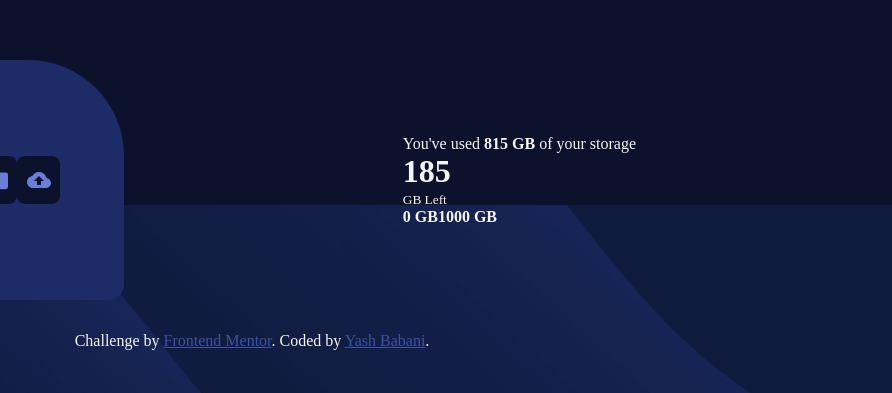
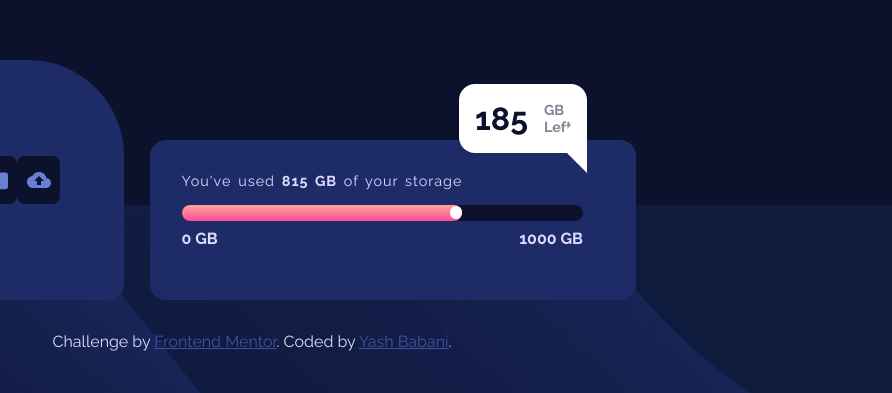
Before and after one commit to Yashbabani0/fylo-data-storage-component-master, a plain HTML site: page index.html in a window 1280 px wide. Shown: the part 195-588 px from the top of the page, 388-1280 px from the left. Drawn offline with Linux system fonts and the light colour scheme.

Commit message:
pc version complete

```diff
--- a/index.html
+++ b/index.html
@@ -56,11 +56,12 @@
         <div class="storage_left">
           <h1>185</h1>
           <small>GB Left</small>
+          <div class="tringle_box"></div>
         </div>
         <div class="status_bar">
           <div class="bar">
             <div class="bar_progress">
-              <div class="bar-progress_point"></div>
+              <div class="bar_progress_point"></div>
             </div>
           </div>
           <div class="bar_status_in_numbers"><b>0 GB</b><b>1000 GB</b></div>
--- a/style.css
+++ b/style.css
@@ -15,19 +15,22 @@ body {
   height: 100vh;
   width: 100%;
   background-color: var(--Very-Dark-Blue);
-  color: whitesmoke;
+  color: var(--Pale-Blue);
   z-index: 1;
   display: flex;
   flex-direction: column;
   align-items: center;
   justify-content: center;
+  font-family: "Raleway", sans-serif;
+  font-weight: 400;
 }
 main {
   display: flex;
   flex-direction: row;
-  align-items: center;
+  align-items: end;
   justify-content: space-between;
   width: 60vw;
+  height: 30vh;
   margin-bottom: 2em;
 }
 .part1 {
@@ -48,7 +51,9 @@ main {
   align-items: center;
   justify-content: space-between;
 }
-.icon_document, .icon_folder, .icon_upload {
+.icon_document,
+.icon_folder,
+.icon_upload {
   display: flex;
   align-items: center;
   justify-content: center;
@@ -57,8 +62,84 @@ main {
   border-radius: 0.5em;
   background-color: var(--Very-Dark-Blue);
 }
-.icons img {
+.part2 {
+  border-radius: 1em;
+  background-color: var(--Dark-Blue);
+  width: 38vw;
+  height: 20vh;
+  padding: 2em;
+  position: relative;
+}
+.storage_used {
+  font-size: 0.9em;
+  letter-spacing: 1px;
+  word-spacing: 2px;
+}
+.storage_left {
+  position: absolute;
+  background-color: white;
+  display: flex;
+  align-items: center;
+  justify-content: center;
+  gap: 1em;
+  width: 10vw;
+  padding: 1em;
+  border-radius: 1em;
+  top: -35%;
+  right: 10%;
+}
+h1 {
+  color: var(--Very-Dark-Blue);
+  font-weight: 700;
+}
+small {
+  color: var(--Grayish-Blue);
+  font-weight: 700;
+  font-size: 0.9em;
+}
+.tringle_box {
+  position: absolute;
+  bottom: -30%;
+  right: 0;
+  border-top: 2em solid transparent;
+  border-bottom: 2em solid transparent;
+  border-right: 2em solid white;
+  z-index: 2;
+}
 
+.bar {
+  width: 95%;
+  height: 1em;
+  background-color: var(--Very-Dark-Blue);
+  margin-top: 1em;
+  margin-bottom: 0.5em;
+  border-radius: 1em;
+  overflow: hidden;
+}
+.bar_progress {
+  width: 70%;
+  height: 100%;
+  background: linear-gradient(hsl(6, 100%, 80%), hsl(335, 100%, 65%));
+  border-top-right-radius: 1em;
+  border-bottom-right-radius: 1em;
+  z-index: 1;
+  position: relative;
+  display: flex;
+  align-items: center;
+  justify-content: end;
+}
+.bar_progress_point {
+  width: 0.8em;
+  height: 0.8em;
+  border-radius: 50%;
+  background-color: white;
+  z-index: 10;
+}
+.bar_status_in_numbers {
+  display: flex;
+  align-items: center;
+  justify-content: space-between;
+  width: 95%;
 }
 .background_img {
   position: absolute;
```
Lines whose indentation alone changed are shown as unchanged.
